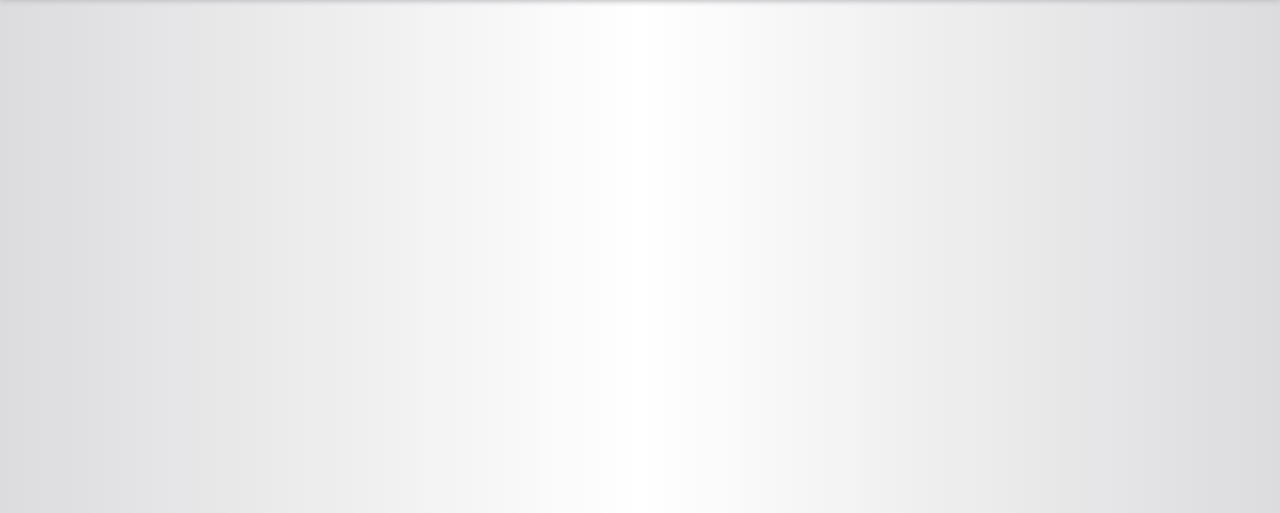
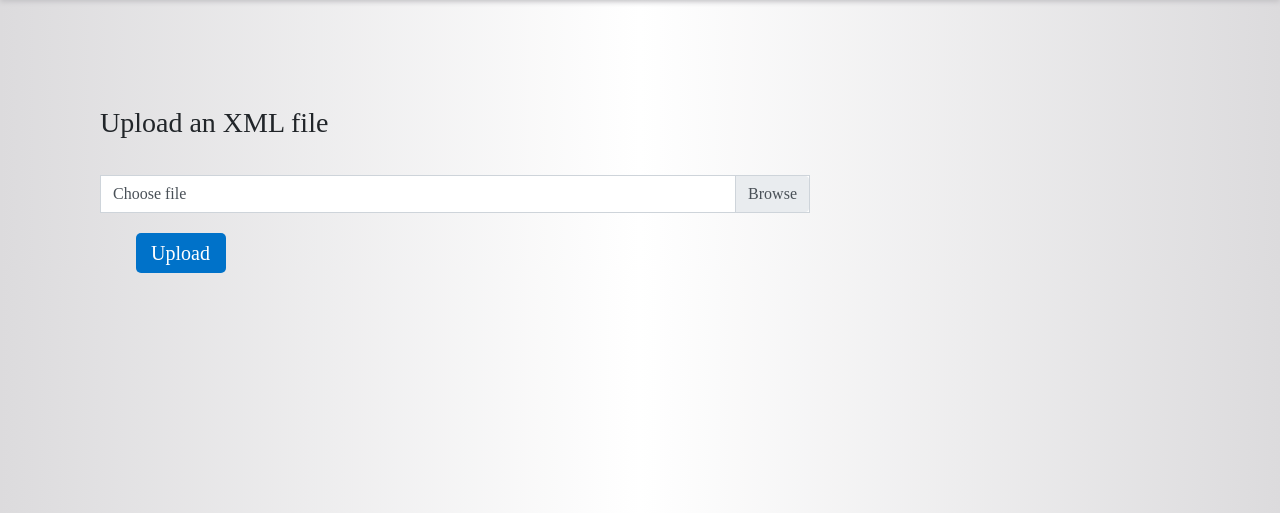
Before and after one commit to rosapalli/Moodslider, a PHP site: page /html/uploadHtml.php in a window 1280 px wide. Shown: the part 128-641 px from the top of the page. Run offline with PHP 8.4, Linux system fonts and the light colour scheme; some libraries are stand-ins or nearby versions; some web fonts are replaced.

Commit message:
upload page completed

```diff
--- a/html/uploadHtml.php
+++ b/html/uploadHtml.php
@@ -10,6 +10,7 @@ and open the template in the editor.
         <title>Sky | Upload programmes</title>
         <script src="https://code.jquery.com/jquery-1.10.2.js"></script>
         <script src="https://code.jquery.com/jquery-1.12.4.min.js"></script>
+        <script src="../js/upload.js" type="text/javascript"></script>
         <link href="https://www.sky.com/assets/masthead/images/favicon.png" sizes="32x32" rel="icon">
         <link rel="stylesheet" href="https://stackpath.bootstrapcdn.com/bootstrap/4.3.1/css/bootstrap.min.css" integrity="sha384-ggOyR0iXCbMQv3Xipma34MD+dH/1fQ784/j6cY/iJTQUOhcWr7x9JvoRxT2MZw1T" crossorigin="anonymous">
         <link href="../style/CSS.css" rel="stylesheet" type="text/css"/>
@@ -18,6 +19,23 @@ and open the template in the editor.
         <?php
         require_once("layout.html");
         ?>
-
+        <div class="container">
+            <div class="col-md-8 col-md-offset-2">
+                <h3 id="title">Upload an XML file</h3>
+                <form action=""
+                      method="post"
+                      enctype="multipart/form-data"
+                      id="uploadXML">
+                    <input type="hidden"
+                           name="MAX_FILE_SIZE"
+                           value="10000000" />
+                    <div class="custom-file">
+                        <input id="myfile" type="file" name="myfile" class="custom-file-input" />
+                        <label id="label" class="custom-file-label">Choose file</label>
+                        <input onmouseover="color(this)" onmouseout="colorUndo(this)" id="upload" type="submit" value="Upload"/>
+                    </div>
+                </form>
+            </div>
+        </div>
     </body>
 </html>
--- a/js/upload.js
+++ b/js/upload.js
@@ -1,5 +1,8 @@
-/*
- * To change this license header, choose License Headers in Project Properties.
- * To change this template file, choose Tools | Templates
- * and open the template in the editor.
- */
+
+
+function color(x) {
+    x.style.background = "#5496c9";
+}
+function colorUndo(x) {
+    x.style.background = "#0072c9";
+}
--- a/style/CSS.css
+++ b/style/CSS.css
@@ -205,25 +205,35 @@ button {
 
 
 /* UPLOAD */
+#title {
+    margin-top: 15%;
+    margin-bottom: 30px;
+}
+
 #error {
     text-align: center;
 }
-.btn {
-    background-color: #ff7100;
-    padding: 10px 24px;
-    margin: 20px;
-    text-align: center;
-    -moz-border-radius: 0px;
-    -webkit-border-radius: 0px;
-    border-radius: 0px;
-    font-size: 16px;
-    align-self: center;
+
+#upload {
+    appearance: none;
+    border-radius: 5px;
+    border-color: transparent;
+    margin-left: 5%;
+    background-color: #0072c9;
+    cursor: pointer;
+    font-family: "Sky Text";
+    font-size: 20px;
+    color: white;
+    width: 90px;
+    height:40px;
+    margin-top: 20px;
 }
 
 .custom-file-input {
     -moz-border-radius: 0px;
     -webkit-border-radius: 0px;
-    border-radius: 0px;}
+    border-radius: 0px;
+}
 
 .custom-file-label {
     -moz-border-radius: 0px;
```
